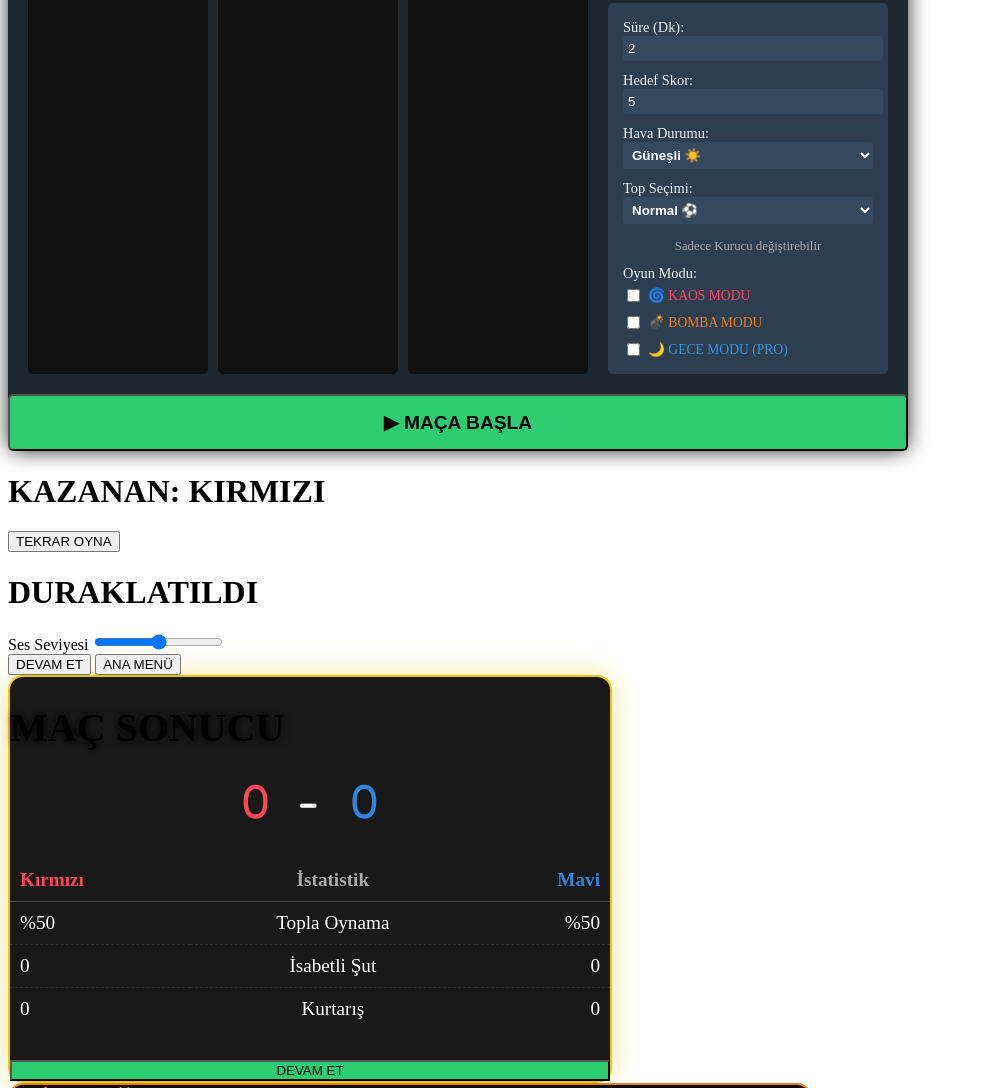
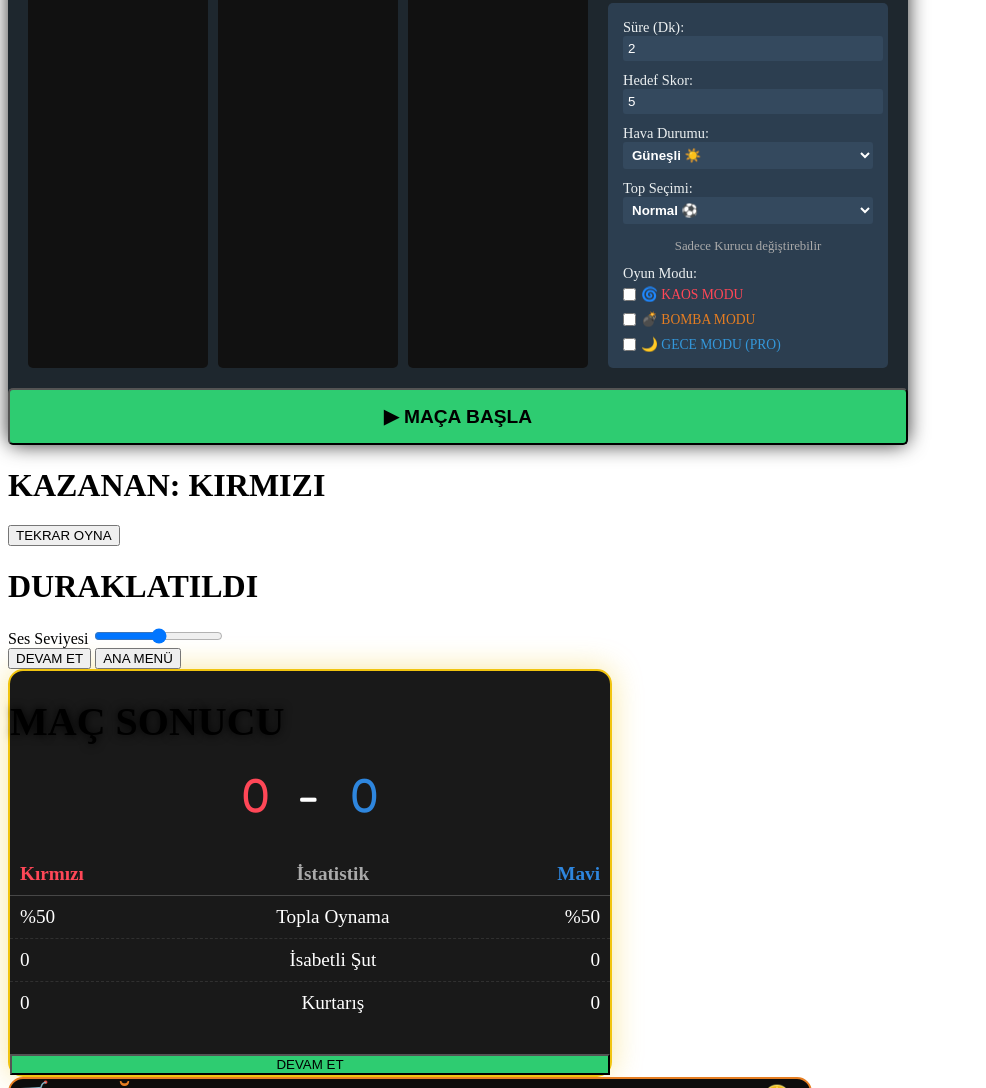
Before and after one commit to KolumanRamo/2D-Football-game, a website with bundled scripts: page index.html in a window 1280 px wide. Shown: the part 2604-3692 px from the top of the page, without its empty margins (0-986 px from the left). Built offline with nearby package versions, Linux system fonts and the light colour scheme.

Commit message:
Fix CSS layout mapping issue for lobby game mode checkboxes

```diff
--- a/index.html
+++ b/index.html
@@ -396,18 +396,21 @@
                                 Modu:</label>
                             <div style="display:flex;flex-direction:column;gap:8px;margin-top:4px;">
                                 <label
-                                    style="color:#ff4757;font-size:0.85rem;display:flex;align-items:center;gap:5px;white-space:nowrap;">
-                                    <input type="checkbox" id="lobbyChaosMode">
+                                    style="color:#ff4757;font-size:0.85rem;display:flex;align-items:center;gap:5px;white-space:nowrap;cursor:pointer;">
+                                    <input type="checkbox" id="lobbyChaosMode"
+                                        style="width: auto; margin:0; accent-color:#f1c40f; cursor:pointer;">
                                     <span data-i18n="chaos_mode">🌀 KAOS MODU</span>
                                 </label>
                                 <label
-                                    style="color:#e67e22;font-size:0.85rem;display:flex;align-items:center;gap:5px;white-space:nowrap;">
-                                    <input type="checkbox" id="lobbyBombMode">
+                                    style="color:#e67e22;font-size:0.85rem;display:flex;align-items:center;gap:5px;white-space:nowrap;cursor:pointer;">
+                                    <input type="checkbox" id="lobbyBombMode"
+                                        style="width: auto; margin:0; accent-color:#f1c40f; cursor:pointer;">
                                     <span data-i18n="bomb_mode">💣 BOMBA MODU</span>
                                 </label>
                                 <label
-                                    style="color:#3498db;font-size:0.85rem;display:flex;align-items:center;gap:5px;white-space:nowrap;">
-                                    <input type="checkbox" id="lobbyNightMode">
+                                    style="color:#3498db;font-size:0.85rem;display:flex;align-items:center;gap:5px;white-space:nowrap;cursor:pointer;">
+                                    <input type="checkbox" id="lobbyNightMode"
+                                        style="width: auto; margin:0; accent-color:#f1c40f; cursor:pointer;">
                                     <span data-i18n="night_mode">🌙 GECE MODU (PRO)</span>
                                 </label>
                             </div>
```
